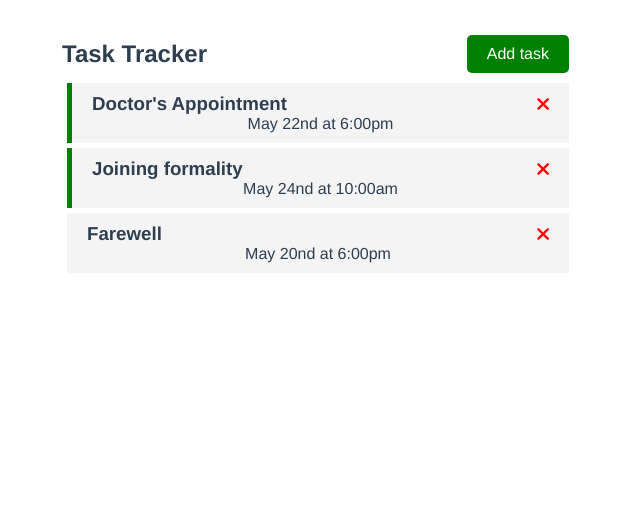
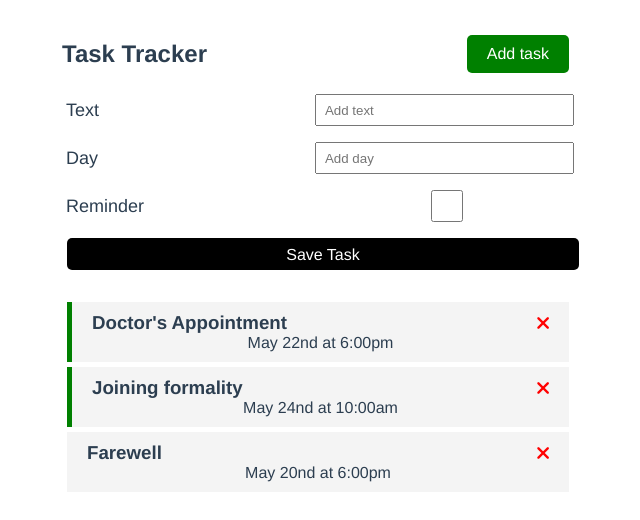
Before and after one commit to asamaiya00/hello-vue, a Vue app: page / in a window 1280 px wide. Shown: the top 520 px of the page, without its empty margins (322-962 px from the left). Built offline with nearby package versions, Linux system fonts and the light colour scheme.

Commit message:
feat: add task

```diff
--- a/src/App.vue
+++ b/src/App.vue
@@ -4,6 +4,7 @@
       <Header title="Task Tracker" />
       <Button label="Add task" color="green" />
     </nav>
+    <AddTask @add-task="addTask" />
     <Tasks
       @toggle-reminder="toggleReminder"
       @delete-task="deleteTask"
@@ -16,6 +17,7 @@
 import Header from './components/Header.vue';
 import Button from './components/Button.vue';
 import Tasks from './components/Tasks.vue';
+import AddTask from './components/AddTask.vue';
 
 export default {
   name: 'App',
@@ -23,6 +25,7 @@
     Header,
     Button,
     Tasks,
+    AddTask,
   },
   data() {
     return {
@@ -38,6 +41,9 @@
       this.tasks = this.tasks.map((task) =>
         task.id === id ? { ...task, reminder: !task.reminder } : task
       );
+    },
+    addTask(newTask) {
+      this.tasks = [...this.tasks, newTask];
     },
   },
   created() {
--- /dev/null
+++ b/src/components/AddTask.vue
@@ -0,0 +1,77 @@
+<template>
+  <form @submit="onSubmit">
+    <div class="form-control">
+      <label>Text</label>
+      <input type="text" name="text" v-model="text" placeholder="Add text" />
+    </div>
+    <div class="form-control">
+      <label>Day</label>
+      <input type="text" name="day" v-model="day" placeholder="Add day" />
+    </div>
+    <div class="form-control">
+      <label>Reminder</label>
+      <input type="checkbox" name="reminder" v-model="reminder" />
+    </div>
+    <input type="submit" value="Save Task" class="btn btn-block" />
+  </form>
+</template>
+
+<script>
+export default {
+  name: 'AddTask',
+  data() {
+    return {
+      text: '',
+      day: '',
+      reminder: false,
+    };
+  },
+  methods: {
+    onSubmit(e) {
+      e.preventDefault();
+      if (this.text !== '') {
+        const newTask = {
+          id: Math.floor(Math.random() * 1000000),
+          text: this.text,
+          day: this.day,
+          reminder: this.reminder,
+        };
+
+        this.$emit('add-task', newTask);
+        this.text = '';
+        this.day = '';
+        this.reminder = false;
+      } else {
+        alert('Please enter text for task');
+      }
+    },
+  },
+};
+</script>
+
+<style scoped>
+form {
+  margin-bottom: 2rem;
+}
+.form-control {
+  display: flex;
+  justify-content: center;
+  align-items: center;
+  font-size: large;
+  margin: 1rem 0;
+}
+label {
+  padding: 2px 4px;
+  display: block;
+  width: 100%;
+  text-align: left;
+}
+
+input {
+  padding: 0.5rem;
+  width: 100%;
+  display: block;
+  outline: none;
+  height: 2rem;
+}
+</style>
```
